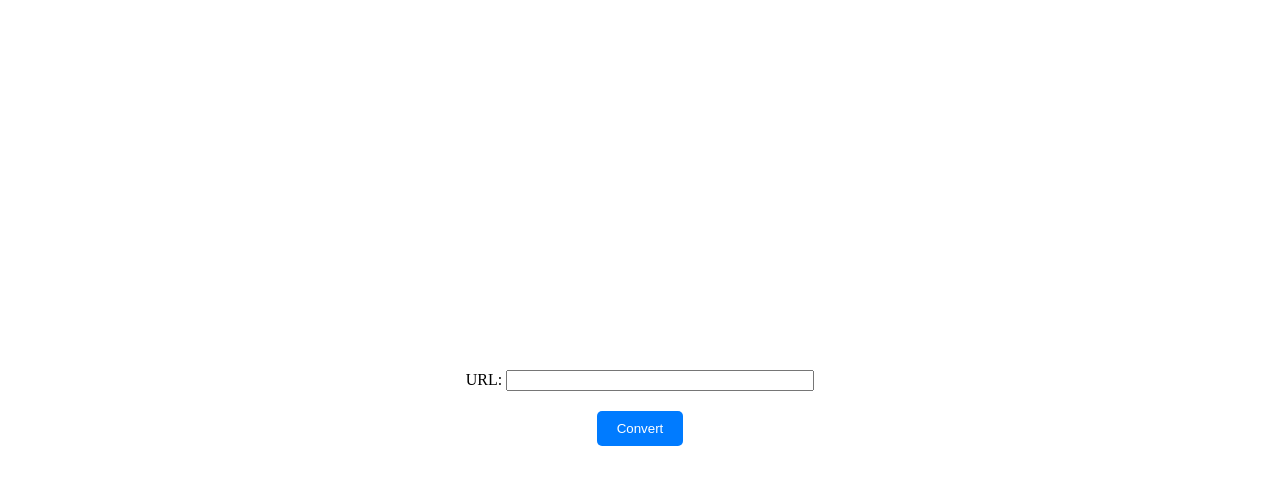
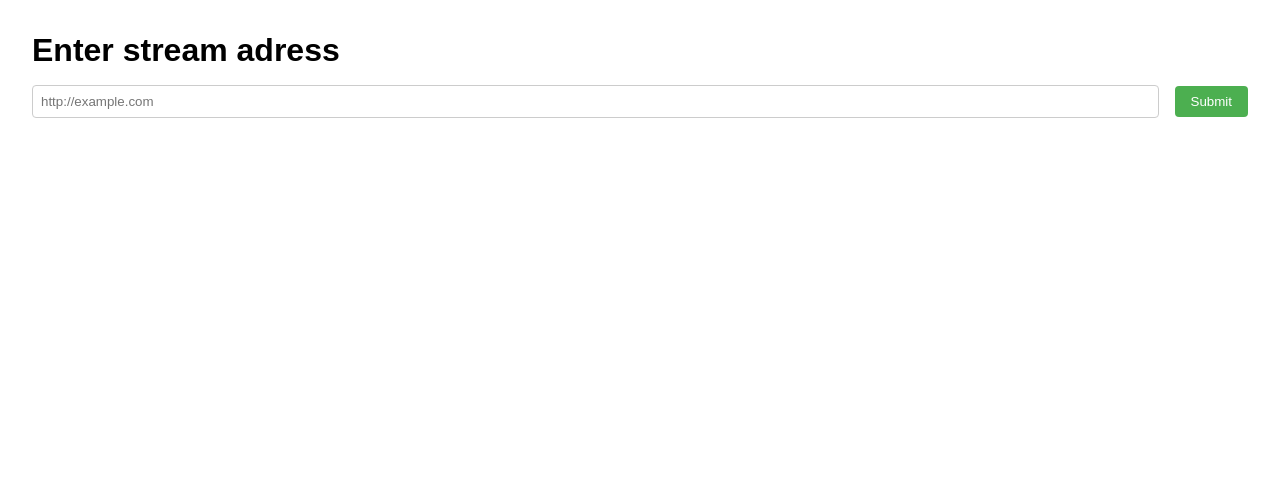
Before and after one commit to blawesom/anspeech, a plain HTML site: page input.html in a window 1280 px wide. Drawn offline with nearby package versions, Linux system fonts and the light colour scheme.

Commit message:
fix input page

```diff
--- a/input.html
+++ b/input.html
@@ -1,62 +1,69 @@
 <!DOCTYPE html>
-<html>
+<html lang="en">
 <head>
-    <title>Stream Converter</title>
+  <meta charset="UTF-8">
+  <meta name="viewport" content="width=device-width, initial-scale=1.0">
+  <title>Stream converter</title>
   <style>
-        .container {
+    body {
+      font-family: sans-serif;
+      margin: 2rem;
+    }
+    h1 {
+      margin-bottom: 1rem;
+    }
+    form {
       display: flex;
-            flex-direction: column;
       align-items: center;
-            justify-content: center;
-            height: 100vh;
     }
-        .input-group {
-            margin-bottom: 20px;
+    #url-input {
+      padding: 0.5rem;
+      border: 1px solid #ccc;
+      border-radius: 4px;
+      flex: 1;
+      margin-right: 1rem;
     }
-        .input-group label,
-        .input-group input {
-            width: 300px;
-        }
-        .submit-button {
-            padding: 10px 20px;
-            background-color: #007BFF;
+    button {
+      padding: 0.5rem 1rem;
+      background-color: #4CAF50;
       color: white;
       border: none;
-            border-radius: 5px;
+      border-radius: 4px;
       cursor: pointer;
     }
   </style>
 </head>
 <body>
-    <div id="app"></div>
+  <h1>Enter stream adress</h1>
+  <form id="url-form">
+    <input type="text" id="url-input" placeholder="http://example.com">
+    <button type="submit">Submit</button>
+  </form>
 
-    <script src="https://ajax.googleapis.com/ajax/libs/jquery/3.5.1/jquery.min.js"></script>
   <script>
-        function convertUrl() {
-            const url = $('#url').val();
+    const form = document.getElementById('url-form');
+    form.addEventListener('submit', function(event) {
+      event.preventDefault(); // Prevent default form submission
 
-            $.ajax({
-                url: 'http://an.laplane.net/get_stream',
+      const url = document.getElementById('url-input').value;
+
+      // Create a JSON object with the URL
+      const data = { url: url };
+
+      // Send the JSON data to the server (using Fetch API)
+      fetch('http://an.laplane.net/get_stream', {
         method: 'POST',
-                data: {
-                    url: url,
-                },
-                success: function(response) {
-                    alert(response.message);
-                }
+        headers: { 'Content-Type': 'application/json' },
+        body: JSON.stringify(data)
+      })
+      .then(response => response.text())
+      .then(data => {
+        // Handle server response (optional)
+        console.log('Server response:', data);
+      })
+      .catch(error => {
+        console.error('Error sending data:', error);
       });
-        }
-
-        $(function() {
-            $('#app').html(
-                `<div class="container">
-                    <div class="input-group">
-                        <label>URL:</label>
-                        <input id="url" type="text" required/>
-                    </div>
-                    <button class="submit-button" onclick="convertUrl()">Convert</button>
-                </div>`
-            );
     });
   </script>
 </body>
```
Also changed, not shown: 2 other files. Lines whose indentation alone changed are shown as unchanged.
